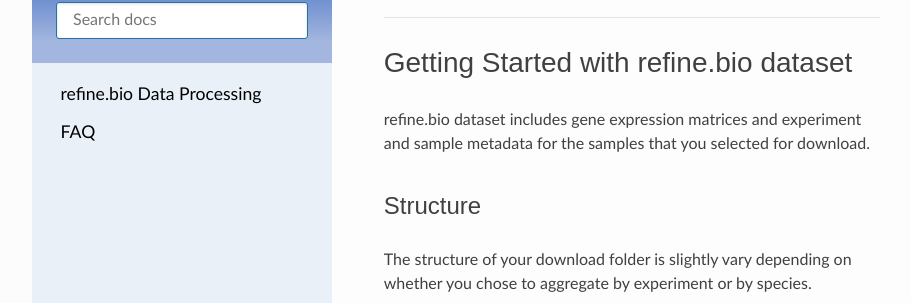
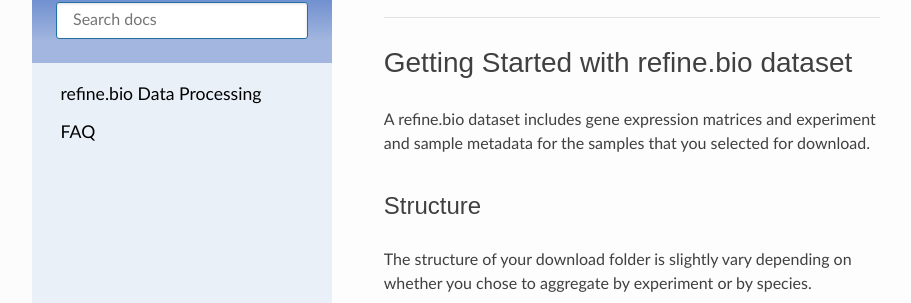
Before and after one commit to AlexsLemonade/refinebio-docs, a Sphinx documentation site: the page built from docs/getting_started.md, in a window 1280 px wide and 900 px high. Shown: the part 163-466 px from the top of the window, without its empty margins (158-1069 px from the left). Built offline with Sphinx 7.4.7 and the Read the Docs theme 2.0.0, drawn with Linux system fonts in a browser that asks for light colours.

```diff
--- a/docs/getting_started.md
+++ b/docs/getting_started.md
@@ -1,6 +1,6 @@
 ## Getting Started with refine.bio dataset
 
-refine.bio dataset includes gene expression matrices and experiment and sample metadata for the samples that you selected for download.
+A refine.bio dataset includes gene expression matrices and experiment and sample metadata for the samples that you selected for download.
 
 ### Structure
 
```
